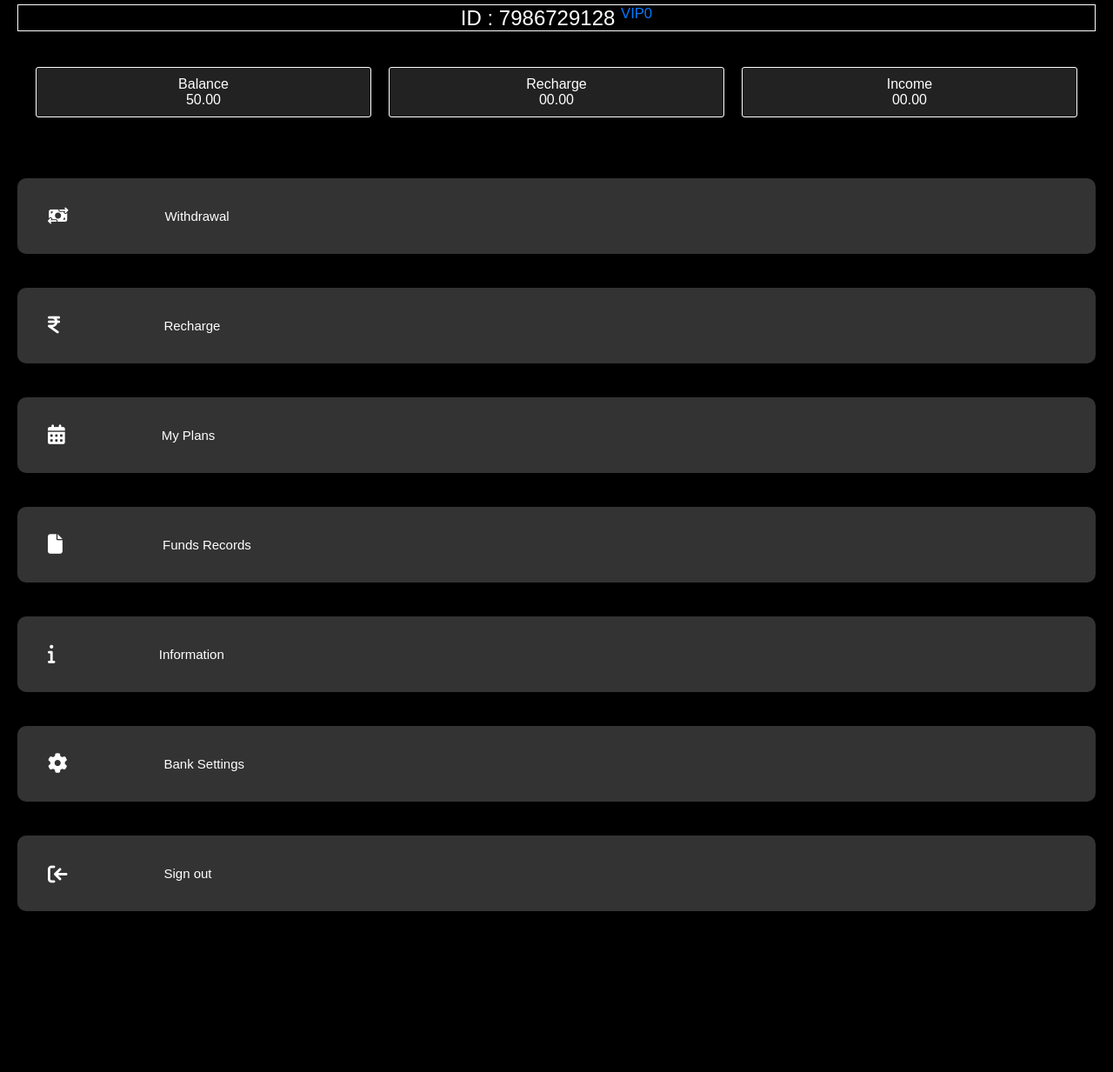
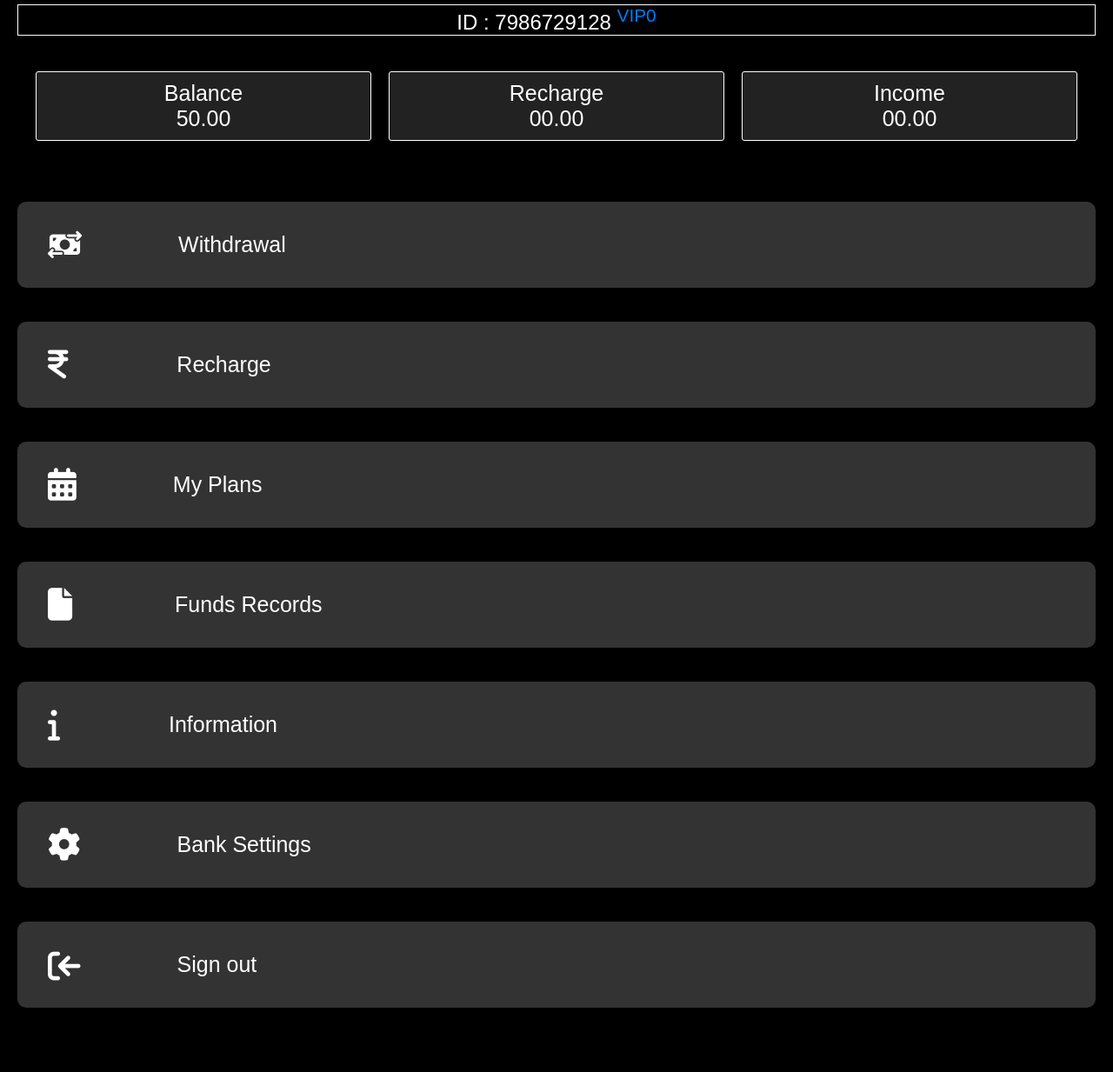
Before and after one commit to Rajfzr/adidas, a Flask app: page /my in a window 1280 px wide. Shown: the part 794-2027 px from the top of the page at 87% size. Before the commit the page ends 1842 px from the top, so only its background shows below. Run offline with Flask 3, Linux system fonts and the light colour scheme.

Commit message:
Update my.html

```diff
--- a/market/templates/my.html
+++ b/market/templates/my.html
@@ -38,7 +38,7 @@
         }
 
         .id span{
-            font-size: 20px;
+            font-size: 25px;
              color: #007bff;
 
         }
@@ -56,6 +56,7 @@
             align-items: center;
             padding: 10px;
             margin-top: 20px;
+            font-size: 25px;
         }
 
         .left, .center, .right {
@@ -107,7 +108,7 @@
             gap: 111px;
             margin-top: 29px;
             width: 307%;
-            font-size: 15px;
+            font-size: 25px;
         }
 
         button:hover{
```
